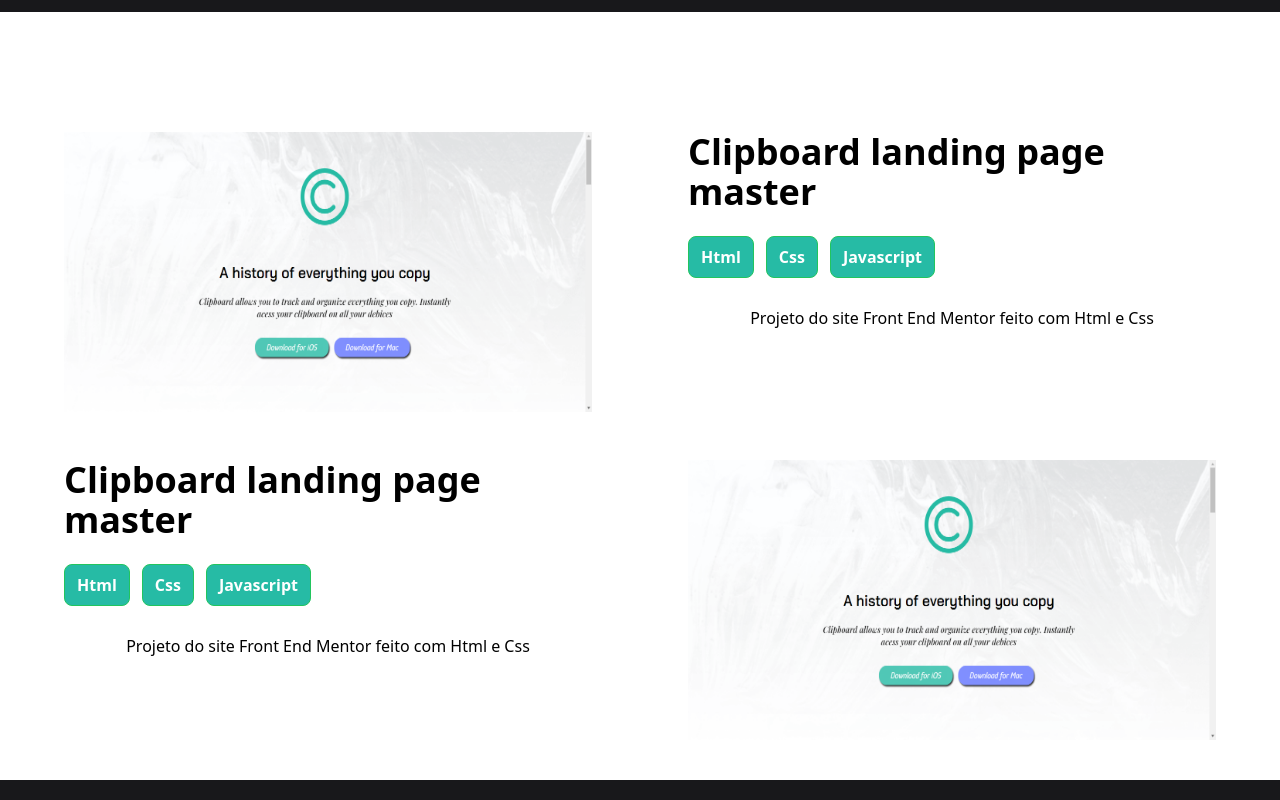
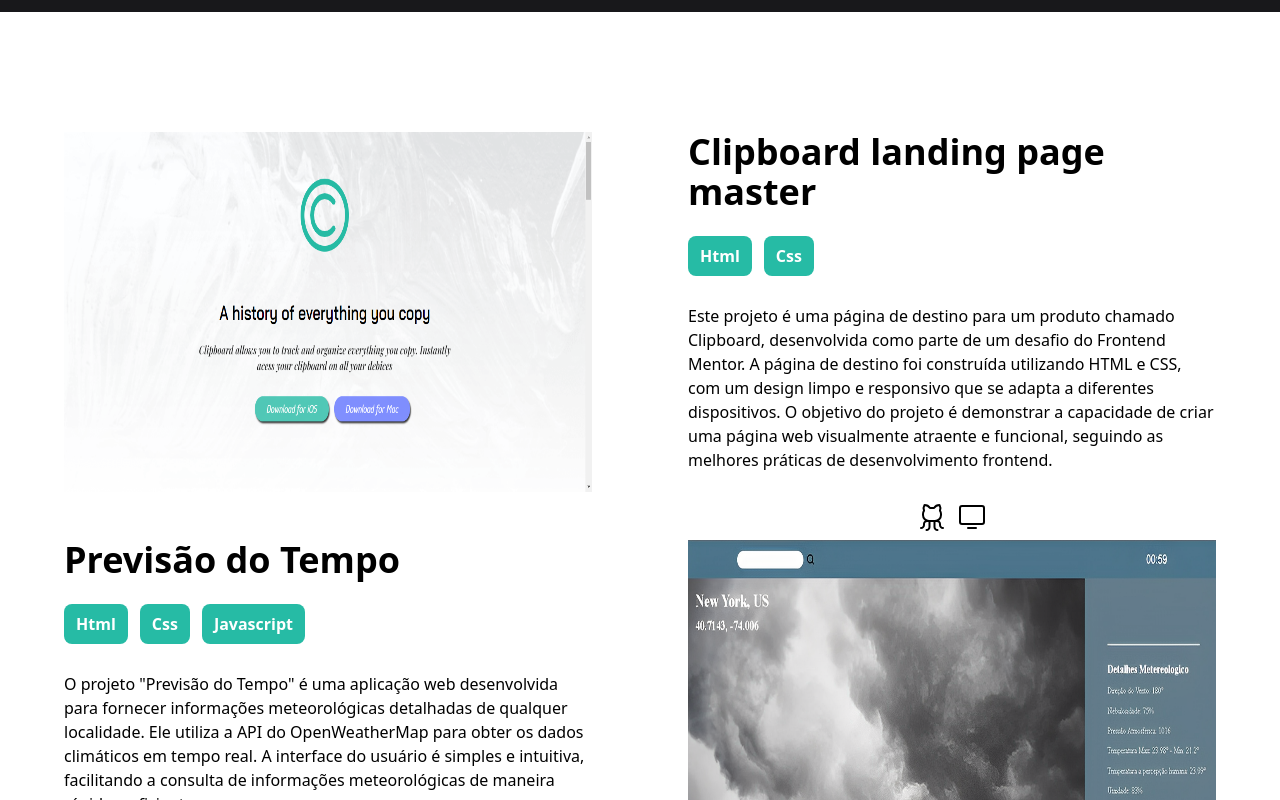
Before and after one commit to Alerrando/Portfolio, a React (Vite) app: page / in a window 1280 px wide. Shown: the part 1460-2260 px from the top of the page. Built offline with nearby package versions, Linux system fonts and the light colour scheme; a web font is replaced by a local one.

Commit message:
fix: fixing error in css

```diff
--- a/src/components/Projects/index.tsx
+++ b/src/components/Projects/index.tsx
@@ -2,7 +2,11 @@
 import { Title } from "../Title";
 import { Key } from "react";
 
-type ProjectsTypes = {
+type ProjectsType = {
+  data: ProjectTypesProps[]
+}
+
+type ProjectTypesProps = {
   title: string,
   description: string,
   img: string,
@@ -12,26 +16,38 @@
   projectFilter: string[],
 }
 
-const projects: ProjectsTypes[] = [
+const projects: ProjectsType[] = [
+  {
+    data: [
       {
         title: "Clipboard landing page master",
-    description: "Projeto do site Front End Mentor feito com Html e Css",
+        description: `Este projeto é uma página de destino para um produto chamado Clipboard, desenvolvida como parte de um desafio do Frontend Mentor.
+          A página de destino foi construída utilizando HTML e CSS, com um design limpo e responsivo que se adapta a diferentes dispositivos.
+          O objetivo do projeto é demonstrar a capacidade de criar uma página web visualmente atraente e funcional, seguindo as melhores práticas
+          de desenvolvimento frontend.`,
         img: "Projetos/projeto1.png",
         alt: "Projeto Loja",
         githubSite: "https://github.com/Alerrando/clipboard-landing-page-master",
         desktopSite:
           "https://alerrando.github.io/clipboard-landing-page-master/index.html",
-    projectFilter: ["Html", "Css", "Javascript"],
+        projectFilter: ["Html", "Css"],
       },
       {
         title: "Previsão do Tempo",
-    description: "Projeto consumindo API com Html, Css e Javascript",
+        description: `O projeto "Previsão do Tempo" é uma aplicação web desenvolvida para fornecer informações meteorológicas detalhadas de qualquer localidade.
+          Ele utiliza a API do OpenWeatherMap para obter os dados climáticos em tempo real. A interface do usuário é simples e intuitiva, facilitando a consulta de
+          informações meteorológicas de maneira rápida e eficiente.
+        `,
         img: "Projetos/projeto2.png",
         alt: "Projeto de previsão do tempo",
         githubSite: "https://github.com/Alerrando/Previsao-do-Tempo",
         desktopSite: "https://alerrando.github.io/Previsao-do-Tempo/",
         projectFilter: ["Html", "Css", "Javascript"],
       },
+    ]
+  },
+  {
+    data: [
       {
         title: "Google",
         description: "Projeto de cópia da Google",
@@ -50,6 +66,10 @@
         desktopSite: "https://crud-hotel.vercel.app/",
         projectFilter: ["React"],
       },
+    ]
+  },
+  {
+    data: [
       {
         title: "Loja - TechSoft",
         description: "Projeto da Loja TechSoft refeita com ReactJS",
@@ -68,6 +88,10 @@
         desktopSite: "https://instagram-clone-alerrando.vercel.app/",
         projectFilter: ["React", "Typescript", "TailwindCSS"],
       },
+    ]
+  },
+  {
+    data: [
       {
         title: "Pokedex",
         description: "Projeto usando a API PokeAPI",
@@ -87,7 +111,10 @@
         desktopSite: "https://previsao-do-tempo-reactjs-alerrando.vercel.app/",
         projectFilter: ["React", "Typescript"],
       },
-
+    ]
+  },
+  {
+    data: [
       {
         title: "Sistema de Gerenciamento Escolar",
         description: "Projeto Sistema de Gerenciamento Escolar com ReactJS e Spring Boot",
@@ -107,6 +134,9 @@
         desktopSite: "https://notion-clone-alerrando.vercel.app",
         projectFilter: ["React"],
       },
+    ]
+  }
+
 ];
 
 export function Projetos() {
@@ -116,53 +146,41 @@
       <a id="projects"></a>
       <div className="max-w-[90%] flex flex-col items-start justify-center gap-10 mx-auto py-6">
         <Title title={"Projetos"} />
-
         <div className="w-full flex gap-6 overflow-x-auto">
-          {projects.map((projeto: ProjectsTypes, index: Key) => (
-            <div className="min-w-full flex flex-col gap-12">
-              <div className="w-full h-[280px] flex gap-24" key={index}>
+          {projects.map((project: ProjectsType, index: number) => (
+            <div className="min-w-full flex flex-col gap-12 pb-6" key={index}>
+                {project.data.map((projectInfo: ProjectType, indexProject: number) => (
+                  <div className={`w-full h-[360px] flex ${indexProject === 1 && "flex-row-reverse"} gap-24`} key={indexProject}>
                     <aside className="w-full h-full">
-                  <img src={projeto.img} alt={`projetc-${projeto.title}`} className="w-full h-full" />
+                      <img src={projectInfo.img} alt={`projetc-${projectInfo.title}`} className="w-full h-full" />
                     </aside>
 
-                <div className="w-full h-full flex flex-col gap-7 items-center justify-start">
+                    <div className="w-full h-full flex flex-col gap-7 items-start justify-start">
                       <div className="flex flex-col gap-6">
-                    <h2 className="text-4xl font-bold">{projeto.title}</h2>
+                        <h2 className="text-4xl font-bold">{projectInfo.title}</h2>
 
                         <div className="flex gap-3">
-                      {projeto.projectFilter.map((category: string, indexCategory: Key) => (
-                        <div className="text-white bg-[#26BBA5] border border-[#22C55E] font-bold  px-3 py-2 rounded-lg">
+                          {projectInfo.projectFilter.map((category: string, indexCategory: Key) => (
+                            <div className="text-white bg-[#26BBA5] font-bold  px-3 py-2 rounded-lg cursor-pointer hover:bg-[#26BBA5]/90" key={indexCategory}>
                               {category}
                             </div>
                           ))}
                         </div>
                       </div>
 
-                  <span>{projeto.description}</span>
+                      <span>{projectInfo.description}</span>
+
+                      <div className="flex gap-2 mx-auto mt-auto">
+                          <a href={projectInfo.githubSite} target="_blank" rel="noreferrer">
+                            <GithubLogo className="w-8 h-8" />
+                          </a>
+                          <a href={projectInfo.desktopSite} target="_blank" rel="noreferrer">
+                            <Monitor className="w-8 h-8" />
+                          </a>
                       </div>
                     </div>
-
-              <div className="w-full h-[280px] flex flex-row-reverse gap-24" key={index}>
-                <aside className="w-full h-full">
-                  <img src={projeto.img} alt={`projetc-${projeto.title}`} className="w-full h-full" />
-                </aside>
-
-                <div className="w-full h-full flex flex-col gap-7 items-center justify-start">
-                  <div className="flex flex-col gap-6">
-                    <h2 className="text-4xl font-bold">{projeto.title}</h2>
-
-                    <div className="flex gap-3">
-                      {projeto.projectFilter.map((category: string, indexCategory: Key) => (
-                        <div className="text-white bg-[#26BBA5] border border-[#22C55E] font-bold  px-3 py-2 rounded-lg">
-                          {category}
                   </div>
                 ))}
-                    </div>
-                  </div>
-
-                  <span>{projeto.description}</span>
-                </div>
-              </div>
             </div>
           ))}
         </div>
```
Lines whose indentation alone changed are shown as unchanged.
